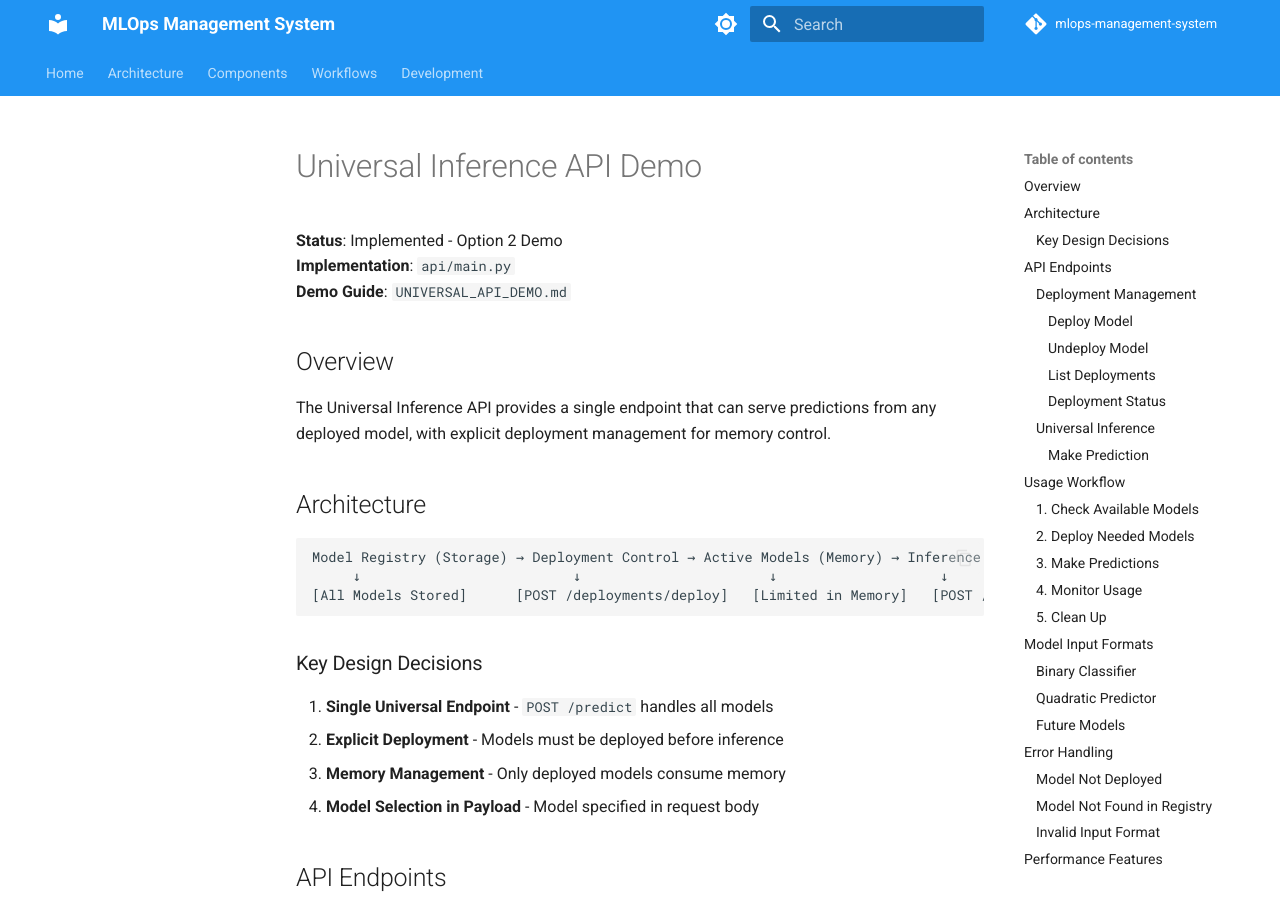
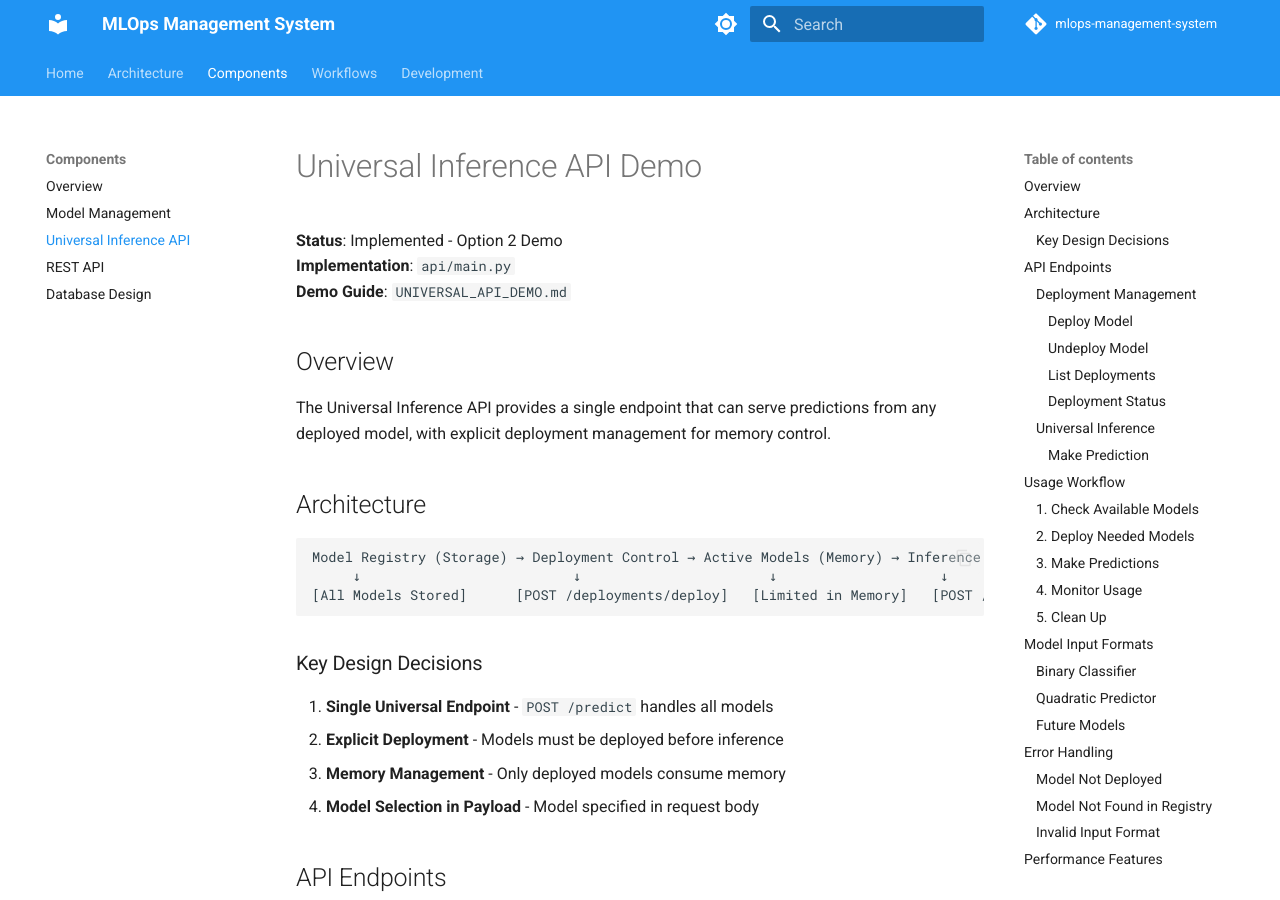
Before and after one commit to kmsmgsh/claude_code_project, an MkDocs documentation site: the page built from docs/components/universal-inference-api.md, in a window 1280 px wide and 900 px high. Built offline with MkDocs 1.6.1 and Material for MkDocs 9.7.7, drawn with Linux system fonts in a browser that asks for light colours; comment, search, counter and statistics services are not loaded.

Commit message:
add new documents guide navigation

```diff
--- a/mkdocs.yml
+++ b/mkdocs.yml
@@ -65,9 +65,11 @@ nav:
   - Home: index.md
   - Architecture:
     - Overview: architecture/index.md
+    - Design Options: architecture/model-inference-design-options.md
   - Components:
     - Overview: components/index.md
     - Model Management: components/model-management.md
+    - Universal Inference API: components/universal-inference-api.md
     - REST API: components/rest-api.md
     - Database Design: components/database-design.md
   - Workflows:
```
